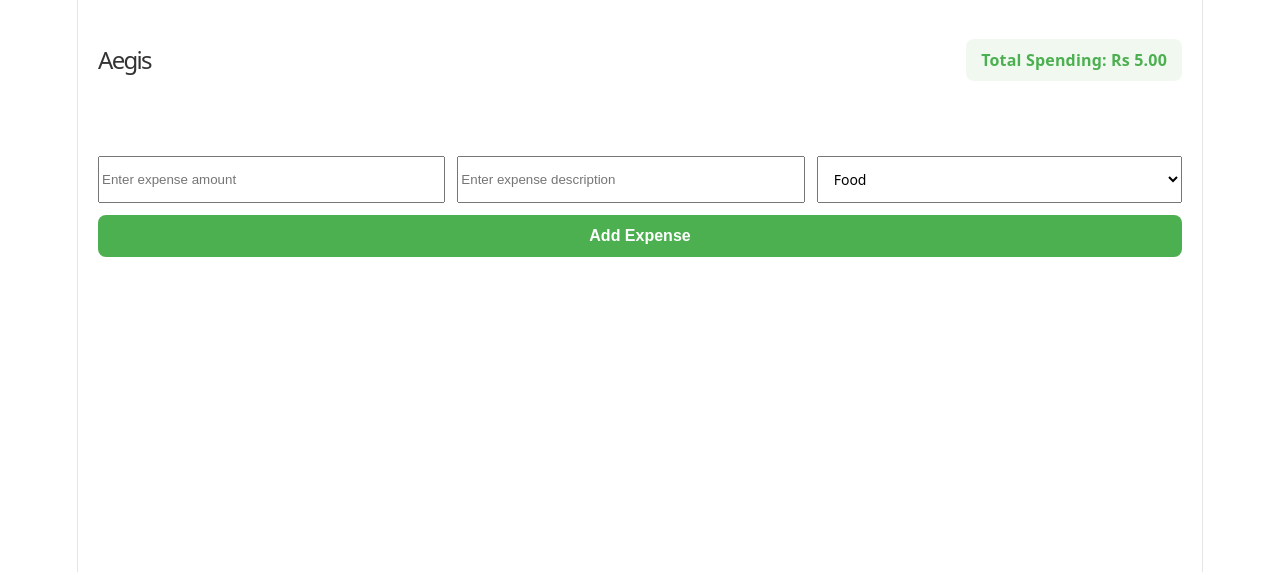
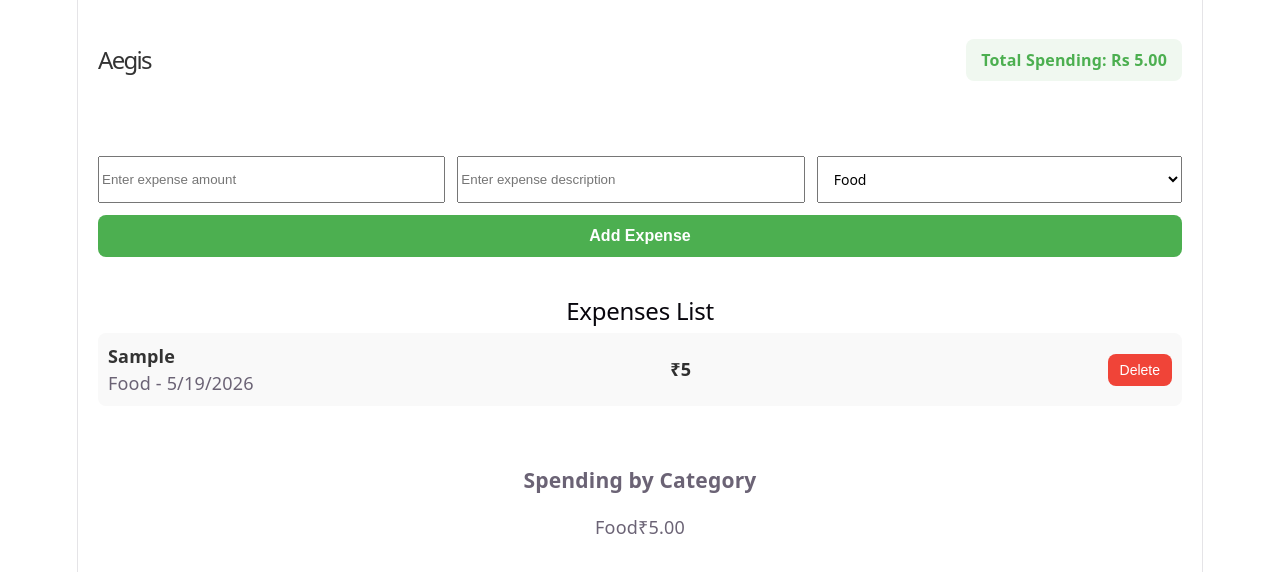
Before and after one commit to Sunjay77/Aegis, a React (Vite) app in the folder expense-tracker/: page / in a window 1280 px wide. Both pictures are taken after typing "5", "Sample" into the empty fields and a click on the button "Add Expense". Shown: the top 572 px of the page. Built offline with nearby package versions, Linux system fonts and the light colour scheme.

Commit message:
feat: refactor expense management by creating custom hooks and utility functions for better state handling and calculations

```diff
--- a/expense-tracker/src/App.tsx
+++ b/expense-tracker/src/App.tsx
@@ -1,37 +1,23 @@
-import { useState, useEffect } from "react";
+import { useState } from "react";
 import "./App.css";
-
-type Expense = {
-  id: number;
-  amount: string;
-  description: string;
-  category: string;
-  date: string;
-};
+import type { Expense } from "./types/expense.ts";
+import { GetTotalSpending, GetCategorySpending } from "./utils/calculations.ts";
+import { useExpenses } from "./hooks/useExpenses.ts";
 
 function App() {
   const [amount, setAmount] = useState<string>("");
   const [description, setDescription] = useState("");
   const [category, setCategory] = useState("Food");
-  const [expenses, setExpenses] = useState<Expense[]>(() => {
-    const saved = localStorage.getItem("expenses");
-    return saved ? (JSON.parse(saved) as Expense[]) : [];
-  });
+  const { expenses, addExpense, deleteExpense } = useExpenses();
+  const totalSpending = GetTotalSpending(expenses);
+  const categorySpending = GetCategorySpending(expenses);
   // Save to localStorage whenever expenses change
-  useEffect(() => {
-    localStorage.setItem("expenses", JSON.stringify(expenses));
-  }, [expenses]);
 
   const handleAddExpense = () => {
     if (!amount || !description) {
       console.log("Please fill in all fields!");
       return;
     }
-
-    console.log("Button clicked!");
-    console.log("Amount:", amount);
-    console.log("Description:", description);
-    console.log("Category:", category);
 
     const newExpense = {
       id: Date.now(),
@@ -40,7 +26,7 @@ function App() {
       category: category,
       date: new Date().toLocaleDateString(),
     };
-    setExpenses([newExpense, ...expenses]);
+    addExpense(newExpense);
     console.log("Expense added:", newExpense);
 
     //Clear the form
@@ -48,19 +34,7 @@ function App() {
     setDescription("");
     setCategory("Food");
   };
-  const totalSpending = expenses.reduce(
-    (sum, expense) => sum + parseFloat(expense.amount),
-    0,
-  );
 
-  const categorySpending = expenses.reduce(
-    (acc, expense) => {
-      const key = expense.category;
-      acc[key] = (acc[key] || 0) + parseFloat(expense.amount);
-      return acc;
-    },
-    {} as Record<string, number>,
-  );
   return (
     <div className="app">
       <nav className="navbar">
@@ -100,8 +74,50 @@ function App() {
         <button className="btnExpense" onClick={handleAddExpense}>
           Add Expense
         </button>
-        <div className="summary-container">
-
+      </div>
+      <div className="expenses-container">
+        <h2>Expenses List</h2>
+        {expenses.length === 0 ? (
+          <p className="empty-text">No expenses added yet</p>
+        ) : (
+          expenses.map((expense: Expense) => (
+            <div key={expense.id} className="expense-item">
+              <div className="expense-info">
+                <p className="expense-description">{expense.description}</p>
+                <p className="expense-meta">
+                  {expense.category} - {expense.date}
+                </p>
+              </div>
+              <span className="expense-amount">₹{expense.amount}</span>
+              <button
+                className="delete-btn"
+                onClick={() => {
+                  deleteExpense(expense.id);
+                }}
+              >
+                Delete
+              </button>
+            </div>
+          ))
+        )}
+      </div>
+      <div className="summary-container">
+        <div className="summary-card">
+          <h3>Spending by Category</h3>
+          {Object.entries(categorySpending).length === 0 ? (
+            <p className="empty-text">No expenses yet</p>
+          ) : (
+            <div className="category-list">
+              {Object.entries(categorySpending).map(([cat, amount]) => (
+                <div key={cat} className="category-item">
+                  <span className="category-name">{cat}</span>
+                  <span className="category-amount">
+                    ₹{(amount as number).toFixed(2)}
+                  </span>
+                </div>
+              ))}
+            </div>
+          )}
         </div>
       </div>
     </div>
--- /dev/null
+++ b/expense-tracker/src/hooks/useExpenses.ts
@@ -0,0 +1,27 @@
+import { useEffect, useState } from "react";
+import type { Expense } from "../types/expense";
+
+export function useExpenses() {
+  const [expenses, setExpenses] = useState<Expense[]>(() => {
+    const saved = localStorage.getItem("expenses");
+    return saved ? JSON.parse(saved) : [];
+  });
+
+  useEffect(() => {
+    localStorage.setItem("expenses", JSON.stringify(expenses));
+  }, [expenses]);
+
+  const addExpense = (expense: Expense) => {
+    setExpenses((prev) => [expense, ...prev]);
+  };
+
+  const deleteExpense = (id: number) => {
+    setExpenses((prev) => prev.filter((e) => e.id !== id));
+  };
+
+  return {
+    expenses,
+    addExpense,
+    deleteExpense,
+  };
+}
--- /dev/null
+++ b/expense-tracker/src/types/expense.ts
@@ -0,0 +1,7 @@
+export type Expense = {
+  id: number;
+  amount: string;
+  description: string;
+  category: string;
+  date: string;
+};
--- /dev/null
+++ b/expense-tracker/src/utils/calculations.ts
@@ -0,0 +1,15 @@
+import type {Expense} from "../types/expense"
+
+export const GetTotalSpending = (expenses: Expense[]) => expenses.reduce(
+  (sum, expense) => sum + parseFloat(expense.amount),
+  0,
+);
+
+export const GetCategorySpending = (expenses: Expense[]) => expenses.reduce(
+  (acc, expense) => {
+    const key = expense.category;
+    acc[key] = (acc[key] || 0) + parseFloat(expense.amount);
+    return acc;
+  },
+  {} as Record<string, number>,
+);
```
